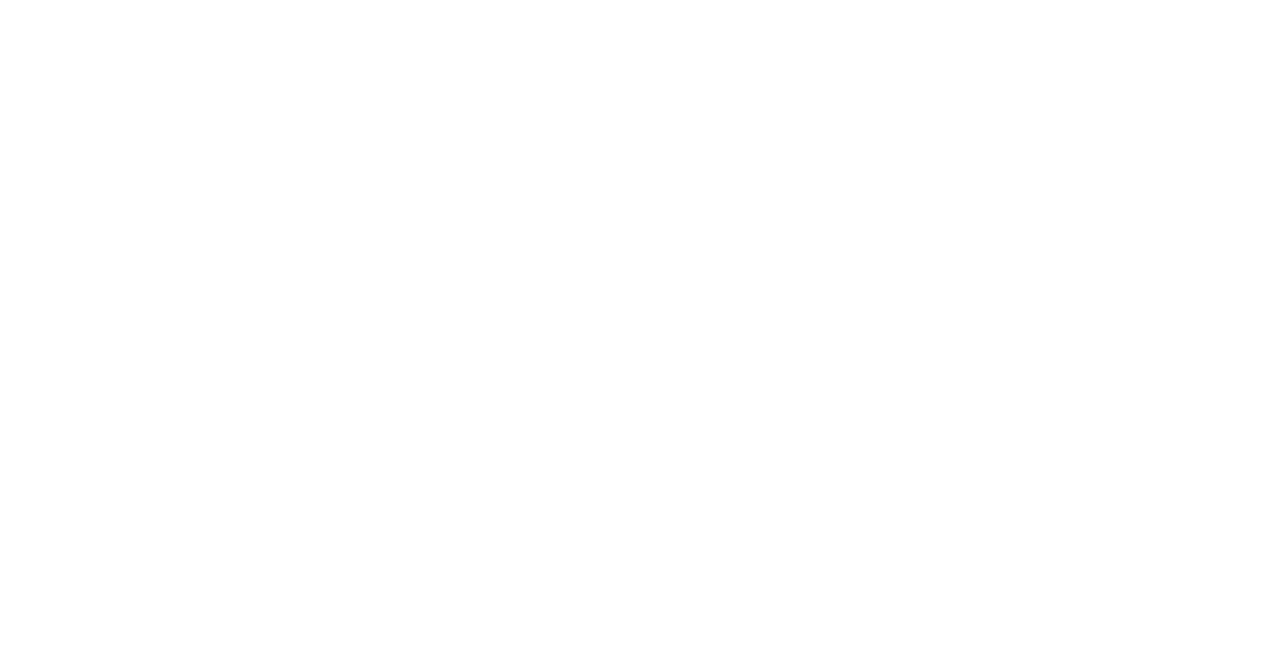
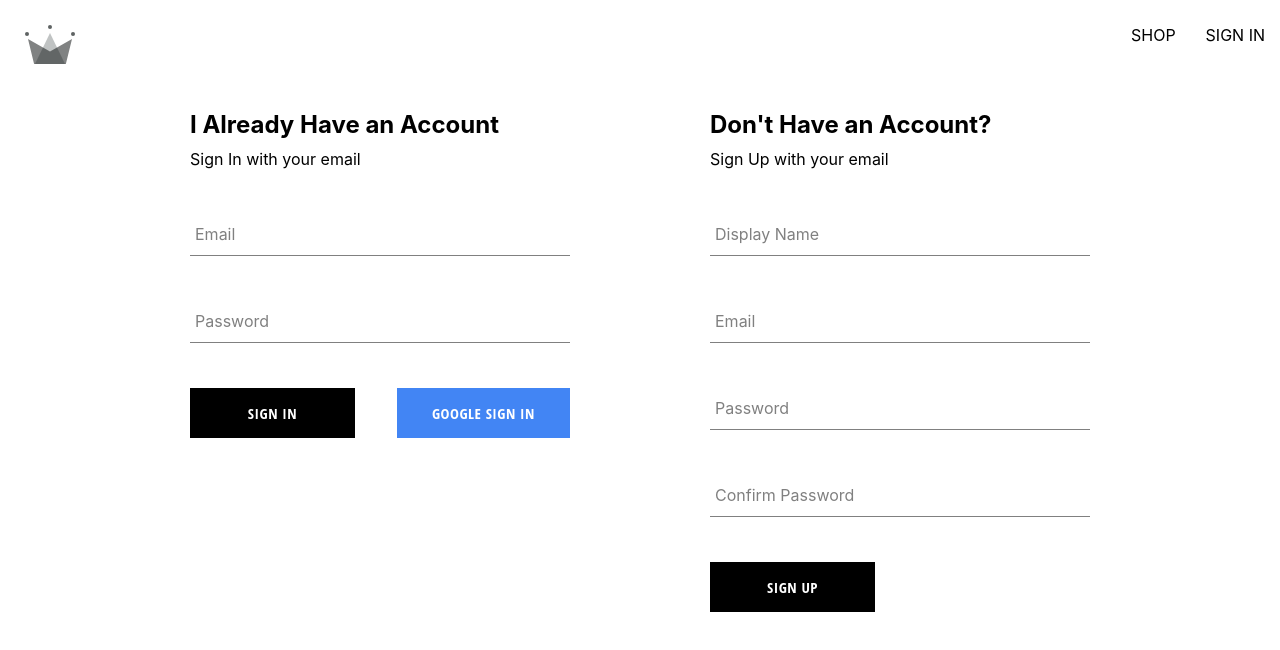
Before and after one commit to reytiartur/clothing-ecommerce, a React (Create React App) app: page /auth in a window 1280 px wide. Before the commit this address had no page. Shown: the top 650 px of the page. Built offline with nearby package versions, Linux system fonts and the light colour scheme.

Commit message:
Sign in/Sign up page and authentication process done

```diff
--- a/src/App.js
+++ b/src/App.js
@@ -1,7 +1,7 @@
 import Home from './routes/homepage/homepage.component'
 import { Routes, Route } from 'react-router-dom'
 import Navigation from './routes/navigation/navigation.component';
-import SignIn from './routes/sign-in/sign-in.component';
+import Authentication from './routes/authentication/authentication.component';
 
 
 
@@ -10,7 +10,7 @@
     <Routes>
       <Route path='/' element={<Navigation />}>
         <Route index element={ <Home /> } />
-        <Route path='sign-in' element={ <SignIn /> } />
+        <Route path='auth' element={ <Authentication /> } />
       </Route>
     </Routes>
   )
--- a/src/components/button/button.component.jsx
+++ b/src/components/button/button.component.jsx
@@ -6,9 +6,9 @@
     inverted: "inverted"
 }
 
-const Button = ({ children, buttonType }) => {
+const Button = ({ children, buttonType, ...otherProps }) => {
     return (
-        <button className={`button-container ${BUTTON_TYPE_CLASSES[buttonType]}`}>
+        <button className={`button-container ${BUTTON_TYPE_CLASSES[buttonType]}`}{...otherProps}>
             {children}
         </button>
     )
--- /dev/null
+++ b/src/components/sign-in/sign-in.component.jsx
@@ -0,0 +1,70 @@
+import { useState } from "react";
+import { signInWithGooglePopup, createUserDocumentFromAuth, signInAuthUserWithEmailAndPassword } from "../../firebase/firebase";
+import FormInput from "../form-input/form-input.component";
+import Button from "../button/button.component";
+import './sign-in.styles.scss'
+
+const defaultFormFields = {
+    email: '',
+    password: ''
+}
+
+const SignInForm = () => {
+    const [formFields, setFormFields] = useState(defaultFormFields)
+    const { email, password } = formFields;
+
+    const handleChange = (event) => {
+        const { name, value } = event.target;
+
+        setFormFields({...formFields, [name]: value})
+    }
+
+    const handleSubmit = async (event) => {
+        event.preventDefault()
+
+        try {
+            const response = await signInAuthUserWithEmailAndPassword(email, password)
+            resetFormFields();
+        } catch(error) {
+            switch(error.code) {
+                case 'auth/wrong-password':
+                    alert("Ops! Wrong password")
+                    break;
+                case 'auth/user-not-found':
+                    alert('Email not matched')
+                    break;
+                default:
+                    console.log(error)
+            }
+        }
+    }
+
+    const signInWithGoogle = async () => {
+        const { user } = await signInWithGooglePopup();
+        await createUserDocumentFromAuth(user)
+    }
+
+    const resetFormFields = () => {
+        setFormFields(defaultFormFields)
+    }
+
+    return (
+        <div className="sign-in-container">
+            <h2>I Already Have an Account</h2>
+            <span>Sign In with your email</span>
+            <form onSubmit={ handleSubmit }>
+
+                <FormInput label="Email" type="email" required name="email" onChange={handleChange} value={ email } />
+
+                <FormInput label="Password" type="password" required name="password" onChange={handleChange} value={ password } />
+
+            <div className="buttons-container">
+                <Button type="submit">Sign In</Button>
+                <Button type="button" buttonType="google" onClick={ signInWithGoogle }>Google Sign In</Button>
+            </div>
+            </form>
+        </div>
+    )
+}
+
+export default SignInForm;
--- /dev/null
+++ b/src/components/sign-in/sign-in.styles.scss
@@ -0,0 +1,14 @@
+.sign-in-container {
+    display: flex;
+    flex-direction: column;
+    width: 380px;
+
+    h2 {
+        margin: 10px 0;
+    }
+
+    .buttons-container {
+        display: flex;
+        justify-content: space-between;
+    }
+}
--- a/src/components/sign-up/sign-up.component.jsx
+++ b/src/components/sign-up/sign-up.component.jsx
@@ -26,7 +26,7 @@
         event.preventDefault()
         if(password !== confirmPassword) {
             alert("passwords do not match");
-            return
+            return;
         }
 
         try {
@@ -58,7 +58,7 @@
 
                 <FormInput label="Password" type="password" required name="password" onChange={ handleChange } value={ password } />
 
-                <FormInput label="Confirm Password" type="password" required name="confirmPassword" onChange={ handleChange } value = { confirmPassword } />
+                <FormInput label="Confirm Password" type="password" required name="confirmPassword" onChange={ handleChange } value={ confirmPassword } />
                 <Button type="submit">Sign Up</Button>
             </form>
         </div>
--- a/src/firebase/firebase.js
+++ b/src/firebase/firebase.js
@@ -1,5 +1,5 @@
 import { initializeApp } from 'firebase/app'
-import { getAuth, signInWithRedirect, signInWithPopup, GoogleAuthProvider, createUserWithEmailAndPassword } from 'firebase/auth'
+import { getAuth, signInWithPopup, GoogleAuthProvider, createUserWithEmailAndPassword, signInWithEmailAndPassword } from 'firebase/auth'
 import { getFirestore, doc, getDoc, setDoc } from 'firebase/firestore'
 
 const firebaseConfig = {
@@ -21,10 +21,12 @@
 })
 
 export const auth = getAuth();
-export const signInWithGooglePopup = () => signInWithPopup(auth, provider)
-export const database = getFirestore()
+export const signInWithGooglePopup = () => signInWithPopup(auth, provider);
+export const database = getFirestore();
 
 export const createUserDocumentFromAuth = async (userAuth, additionalInformation = {}) => {
+  if(!userAuth) return;
+
   const userDocRef = doc(database, 'users', userAuth.uid)
   const userSnapshot = await getDoc(userDocRef)
 
@@ -35,7 +37,7 @@
     try{
       await setDoc(userDocRef, { displayName, email, createdAt, ...additionalInformation })
     } catch (error) {
-      console.log("Error creating user:", error)
+      console.log("Error creating user:", error.message)
     }
   }
 
@@ -46,3 +48,8 @@
   if(!email || !password) return;
   return await createUserWithEmailAndPassword(auth, email, password);
 }
+
+export const signInAuthUserWithEmailAndPassword = async (email,password) => {
+  if(!email || !password) return;
+  return await signInWithEmailAndPassword(auth, email, password);
+}
--- /dev/null
+++ b/src/routes/authentication/authentication.component.jsx
@@ -0,0 +1,16 @@
+
+import SignUpForm from '../../components/sign-up/sign-up.component';
+import SignInForm from '../../components/sign-in/sign-in.component';
+import './authentication.styles.scss'
+
+const Authentication = () => {
+
+    return (
+        <div className='authentication-container'>
+            <SignInForm />
+            <SignUpForm />
+        </div>
+    )
+}
+
+export default Authentication;
--- /dev/null
+++ b/src/routes/authentication/authentication.styles.scss
@@ -0,0 +1,6 @@
+.authentication-container {
+    display: flex;
+    justify-content: space-between;
+    width: 900px;
+    margin: 30px auto;
+}
--- a/src/routes/navigation/navigation.component.jsx
+++ b/src/routes/navigation/navigation.component.jsx
@@ -15,7 +15,7 @@
             <Link className='nav-link' to='/shop'>
                 SHOP
             </Link>
-            <Link className='nav-link' to='/sign-in'>
+            <Link className='nav-link' to='/auth'>
                 SIGN IN
             </Link>
           </div>
```
